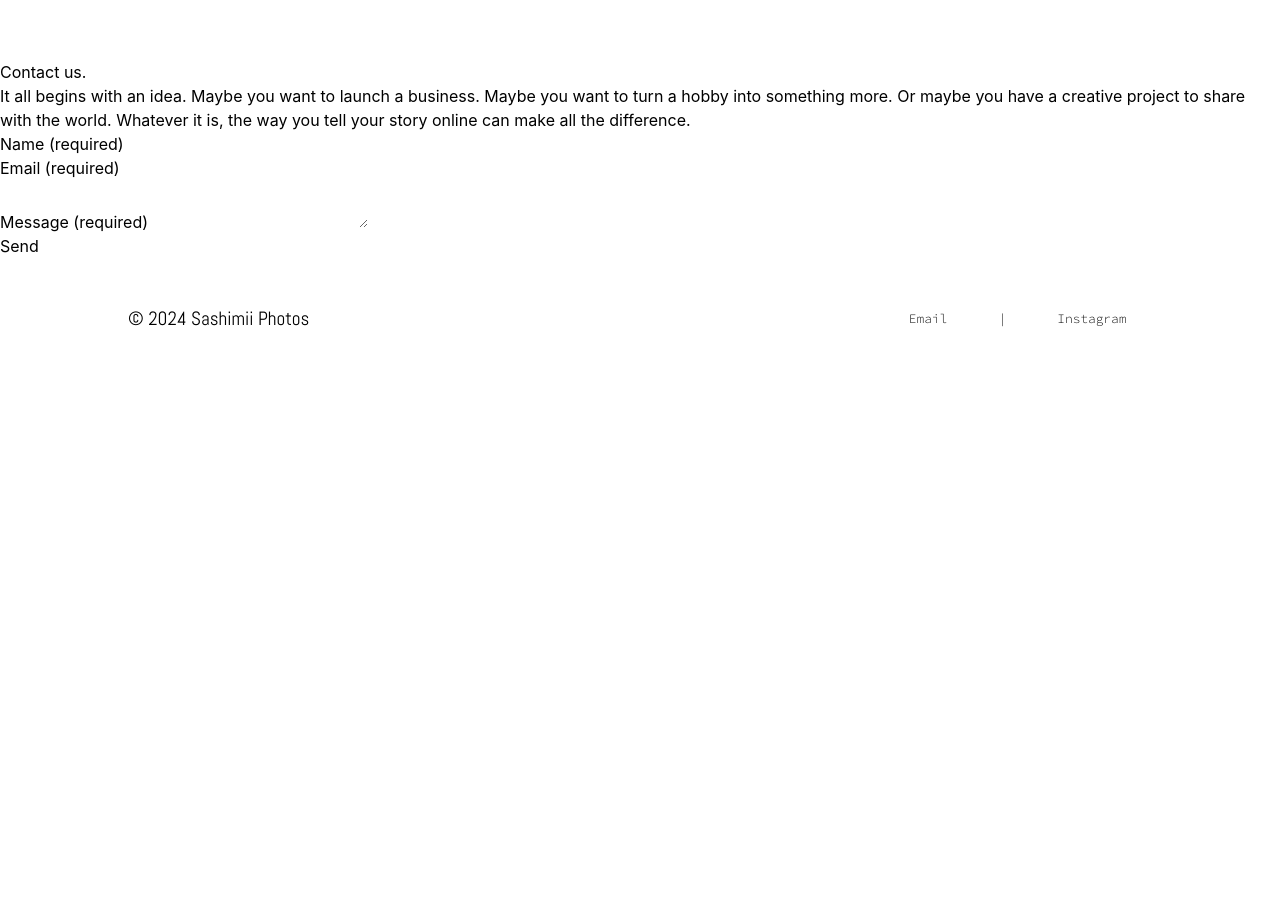
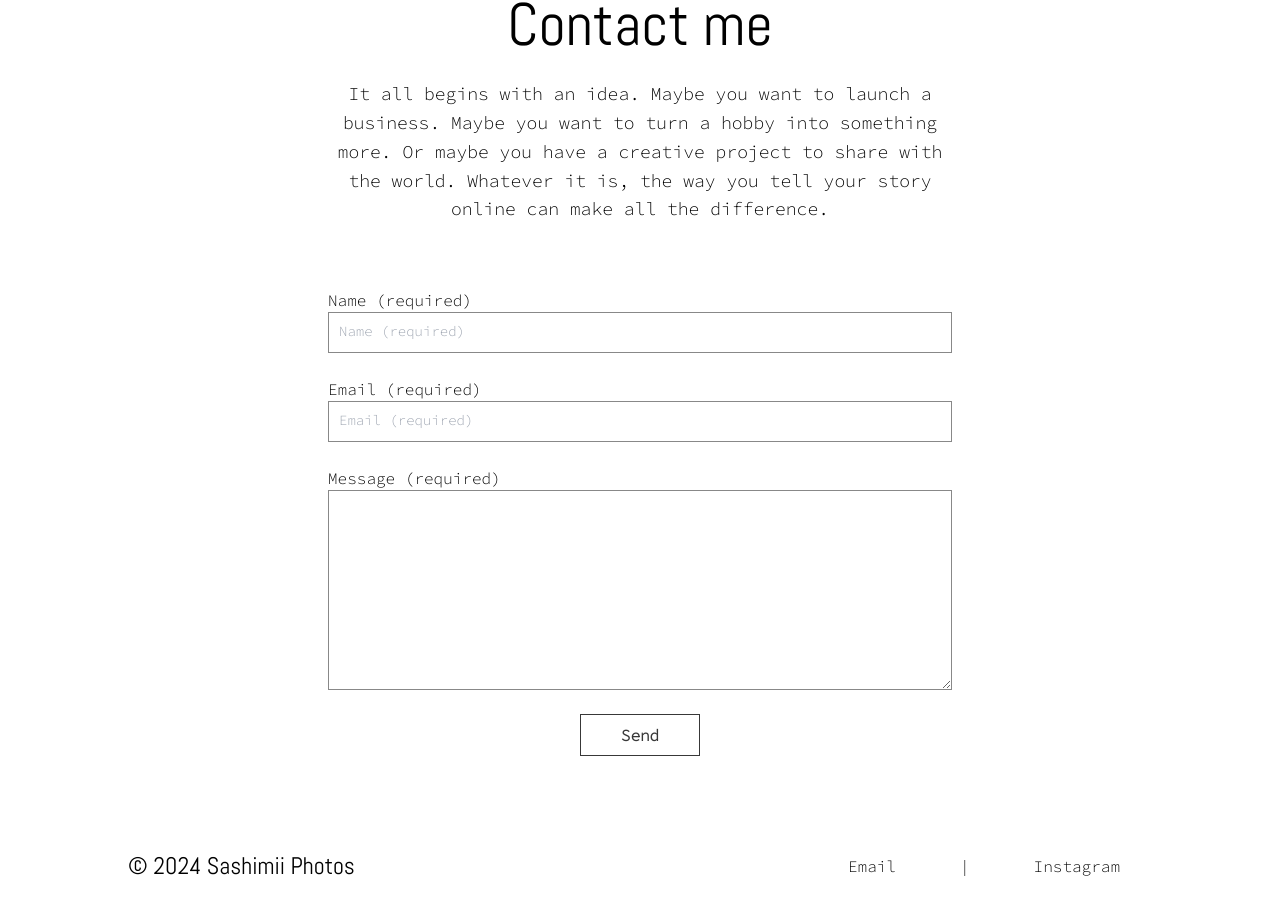
Before and after one commit to yyf20001230/sashimi_photos, a React (Create React App) app: page /about in a window 1280 px wide. Shown: the part 873-1788 px from the top of the page. Before the commit the page ends 1253 px from the top, so only its background shows below. Built offline with nearby package versions, Linux system fonts and the light colour scheme.

Commit message:
contact form worked

```diff
--- a/package.json
+++ b/package.json
@@ -6,6 +6,7 @@
     "@testing-library/jest-dom": "^5.17.0",
     "@testing-library/react": "^13.4.0",
     "@testing-library/user-event": "^13.5.0",
+    "dotenv": "^16.4.5",
     "emailjs-com": "^3.2.0",
     "framer-motion": "^11.2.10",
     "react": "^18.3.1",
--- a/src/About.js
+++ b/src/About.js
@@ -2,7 +2,7 @@ import React from 'react';
 import './styles/About.css'; // Import the CSS file for styling
 
 import Header from './components/Header'; // Import the Header component
-import Contact from './components/Contact'; // Import the Contact component
+import ContactForm from './components/Contact'; // Import the Contact component
 import About from './assets/about.JPG'; // Import the image for the About page
 
 const AboutPage = () => {
@@ -20,7 +20,7 @@ const AboutPage = () => {
             </p>
             <img src={About} loading="lazy" alt="About Me" />
         </div>
-        <Contact />
+        <ContactForm />
     </div>
   );
 };
--- a/src/components/Contact.js
+++ b/src/components/Contact.js
@@ -1,71 +1,66 @@
-import React, { useState } from 'react';
+import React, { useRef } from 'react';
+import '../styles/Contact.css';
+
 import emailjs from 'emailjs-com';
 
-const Contact = () => {
-  const [name, setName] = useState('');
-  const [email, setEmail] = useState('');
-  const [message, setMessage] = useState('');
+const ContactForm = () => {
+
+  const form = useRef();
 
   const handleSubmit = (e) => {
     e.preventDefault();
 
     // Send email using an email service or API
     // Example using EmailJS:
-    emailjs.sendForm('your_service_id', 'your_template_id', e.target, 'your_user_id')
+    emailjs.sendForm(process.env.REACT_APP_SERVICE_ID, process.env.REACT_APP_TEMPLATE_ID, form.current, process.env.REACT_APP_USER_ID)
       .then((result) => {
-        console.log('Email sent successfully!', result.text);
-        // Reset form fields
-        setName('');
-        setEmail('');
-        setMessage('');
+        alert('Thank you for your inquiry! I will respond shortly.', result.text);
       }, (error) => {
-        console.error('Error sending email:', error.text);
+        alert('Error sending email:', error.text);
       });
   };
 
   return (
-    <div>
-      <h2>Contact us.</h2>
+    <div className="contact-form">
+      <h2>Contact me</h2>
       <p>
         It all begins with an idea. Maybe you want to launch a business. Maybe you want to
         turn a hobby into something more. Or maybe you have a creative project to share with
         the world. Whatever it is, the way you tell your story online can make all the
         difference.
       </p>
-      <form onSubmit={handleSubmit}>
-        <div>
+      <form ref={form} onSubmit={handleSubmit}>
+        <div className="form-content">
           <label htmlFor="name">Name (required)</label>
           <input
             type="text"
-            id="name"
-            value={name}
-            onChange={(e) => setName(e.target.value)}
+            name="name"
+            placeholder="Name (required)"
             required
           />
         </div>
-        <div>
-          <label htmlFor="email">Email (required)</label>
+        <div className="form-content">
+        <label htmlFor="email">Email (required)</label>
           <input
             type="email"
-            id="email"
-            value={email}
-            onChange={(e) => setEmail(e.target.value)}
+            name="email"
+            placeholder="Email (required)"
             required
           />
         </div>
-        <div>
+        <div className="form-content">
           <label htmlFor="message">Message (required)</label>
           <textarea
-            id="message"
-            value={message}
-            onChange={(e) => setMessage(e.target.value)}
+            name="message"
             required
           ></textarea>
         </div>
-        <button type="submit">Send</button>
+        <div style={{ width: "100%", display: "flex", flexDirection: "row", justifyContent: "center" }}>
+          <button type="submit" className="submit-button">Send</button>
+        </div>
       </form>
     </div>
   );
 };
 
-export default Contact;
+export default ContactForm;
--- a/src/components/Navigator.js
+++ b/src/components/Navigator.js
@@ -14,12 +14,12 @@ const Navigator = ({ links }) => {
                 <Link to={"/photography/" + link.toLowerCase()}>
                     {index === 0 ?
                     <div>
-                        <RiArrowLeftWideLine/>
+                        <RiArrowLeftWideLine style={{ scale: "2" }}/>
                         {link}
                     </div> :
                     <div>
                         {link}
-                        <RiArrowRightWideLine/>
+                        <RiArrowRightWideLine style={{ scale: "2" }}/>
                     </div>}
                 </Link>
             </li>
--- a/src/components/VideoPlayer.js
+++ b/src/components/VideoPlayer.js
@@ -1,4 +1,5 @@
 import React from 'react';
+import '../styles/VideoPlayer.css';
 
 const VideoPlayer = ({ videoId }) => {
 
@@ -6,8 +7,6 @@ const VideoPlayer = ({ videoId }) => {
   return (
     <div className="video-player">
       <iframe
-        width="560"
-        height="315"
         src={`http://www.youtube.com/embed/${videoId}`}
         allow="accelerometer; autoplay; clipboard-write; encrypted-media; gyroscope; picture-in-picture"
         allowFullScreen
--- a/src/styles/About.css
+++ b/src/styles/About.css
@@ -9,7 +9,7 @@
 }
 
 .about-me {
-    height: 100vh;
+    height: 90vh;
     display: flex;
     flex-direction: column;
     position: relative;
@@ -24,7 +24,7 @@
 
   .about-me p {
     font-size: 26px;
-    line-height: 1.8;
+    line-height: 1.6;
     font-family: Abel, monospace;
     margin-left: 10vw;
     width: 50%;
@@ -37,3 +37,15 @@
     width: 25%;
     z-index: -1;
   }
+
+  @media screen and (max-width: 768px){
+    .about-me img {
+      top: 30%;
+      left: 60%;
+      width: 300px;
+    }
+
+    .about-me p {
+      width: 80%;
+    }
+  }
--- /dev/null
+++ b/src/styles/Contact.css
@@ -0,0 +1,87 @@
+@font-face {
+    font-family: 'Source Code Pro';
+    src: url('../fonts/source_code_pro/SourceCodePro-Light.ttf') format('truetype');
+}
+
+@font-face {
+    font-family: 'Abel';
+    src: url('../fonts/abel/Abel-Regular.ttf') format('truetype');
+}
+
+.contact-form {
+    margin: 0 auto;
+    display: flex;
+    flex-direction: column;
+  }
+
+  .contact-form h2 {
+    text-align: center;
+    padding-bottom: 10px;
+    font-family: Abel, monospace;
+    font-size: 60px;
+  }
+
+  .contact-form p {
+    text-align: center;
+    font-family: Source Code Pro, monospace;
+    line-height: 1.6;
+    font-size: 18px;
+    align-self: center;
+    width: 50%;
+    min-width: 450px;
+  }
+
+  .contact-form form {
+    align-self: center;
+    width: 50%;
+    min-width: 450px;
+  }
+
+  form {
+    margin: 5vh;
+  }
+
+  .form-content {
+    display: flex;
+    flex-direction: column;
+    font-family: Source Code Pro, monospace;
+    margin: 3vh 1vh;
+  }
+
+  .form-content input {
+    padding-top: 1vh;
+    font-size: 14px;
+  }
+
+  input, textarea {
+    width: 100%;
+    padding: 10px;
+    background-color: white;
+    border: 1px solid rgb(136, 136, 136);
+  }
+
+  .submit-button {
+    padding: 1vh 5vh;
+    font-size: 1em;
+    font-weight: bolder;
+    background-color: transparent;
+    border: 1px solid rgb(56, 56, 56);
+    cursor: pointer;
+    font-family: Source Code Pro, monospace;
+    transition: background-color 0.3s ease-in-out, color 0.3s ease-in-out;
+  }
+
+  .submit-button {
+    color: rgb(56, 56, 56);
+    text-decoration: none;
+  }
+
+ .submit-button:hover {
+    background-color: rgb(56, 56, 56);
+    color: white;
+    text-decoration: none;
+  }
+
+  textarea {
+    height: 200px;
+  }
--- a/src/styles/Container.css
+++ b/src/styles/Container.css
@@ -37,6 +37,7 @@
 @media screen and (max-width: 800px) {
     .container {
         width: 100%;
+        height: 50vh;
     }
 
     .container p {
@@ -50,5 +51,6 @@
         height: 45vw;
         margin-left: 10%;
         margin-right: 10%;
+        margin-bottom: 0;
       }
 }
--- a/src/styles/Footer.css
+++ b/src/styles/Footer.css
@@ -16,18 +16,18 @@
   }
 
   .footer-content p {
-    font-size: 1.5vw;
+    font-size: 3vh;
     font-family: Abel, monospace;
   }
 
   .contact-info {
     display: flex;
-    font-size: 1vw;
+    font-size: 2vh;
     font-family: Source Code Pro, monospace;
   }
 
   .contact-info a, .contact-info div{
-    margin: 2vw;
+    margin: 4vh;
     color:black;
     text-decoration: none;
   }
@@ -38,7 +38,7 @@
     text-decoration-thickness: 1px;
   }
 
-  @media screen and (max-width: 800px){
+  @media screen and (max-width: 1000px){
 
     .footer-content {
       display: none;
--- a/src/styles/Navigator.css
+++ b/src/styles/Navigator.css
@@ -45,3 +45,29 @@
   .navigator li div * {
     padding: 5px 15px;
 }
+
+@media screen and (max-width: 800px) {
+
+  .navigator li {
+    list-style-type: none;
+    font-family: Abel, monospace;
+    font-size: 20px;
+    color: black;
+  }
+
+  .navigator li div {
+    display: flex;
+    flex-direction: row;
+    justify-content: center;
+    align-items: center;
+    text-align: center;
+    align-items: center;
+    color: black;
+    text-decoration: none;
+  }
+
+  .navigator li div * {
+    padding: 2px 5px;
+}
+
+}
--- a/src/styles/VideoPlayer.css
+++ b/src/styles/VideoPlayer.css
@@ -9,6 +9,7 @@
     position: absolute;
     top: 0;
     left: 0;
-    width: 100%;
-    height: 100%;
+    width: 80%;
+    height: 80%;
+    margin-left: 10%;
   }
```
Also changed, not shown: 2 other files (tests, documents, lock files or other folders).
